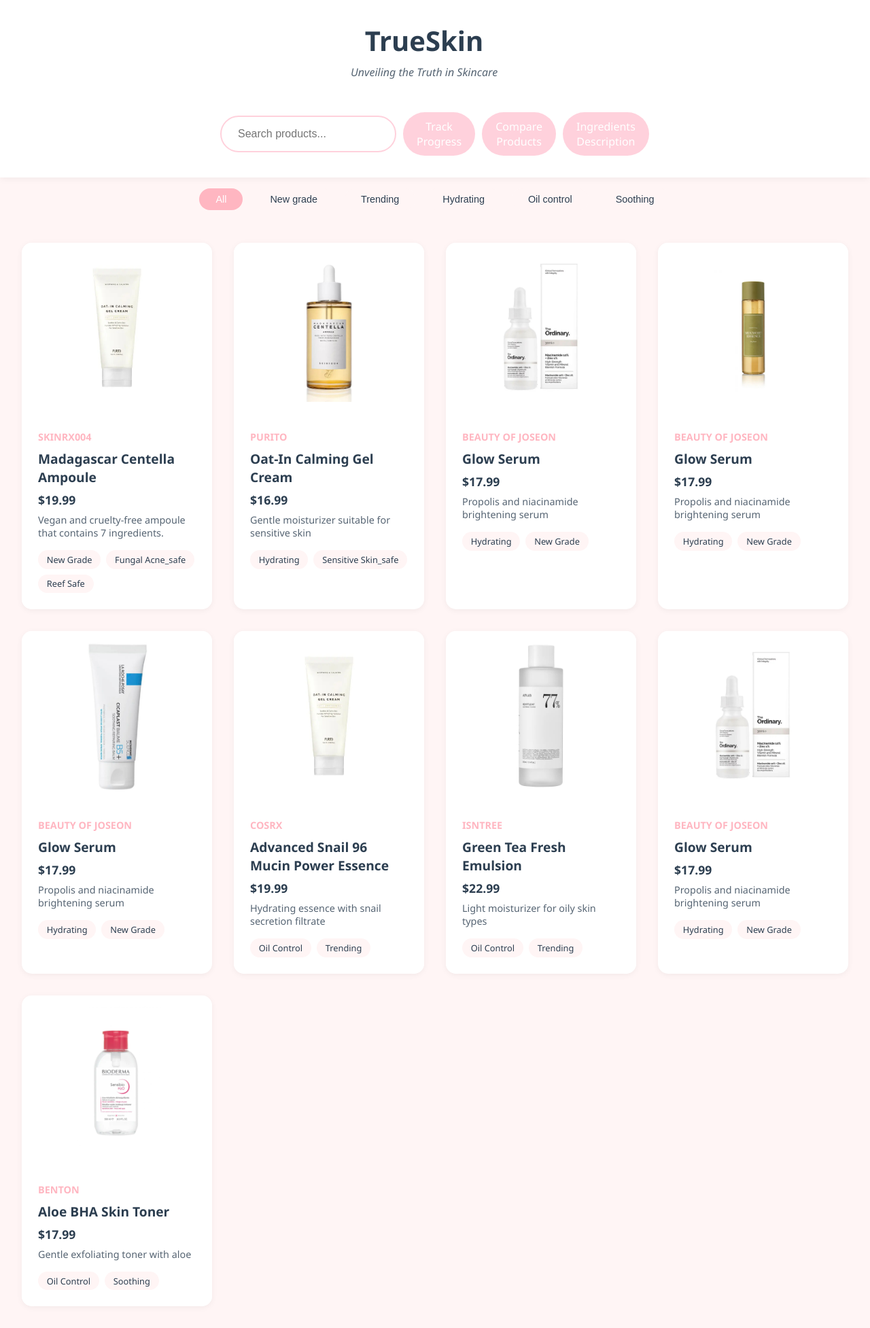
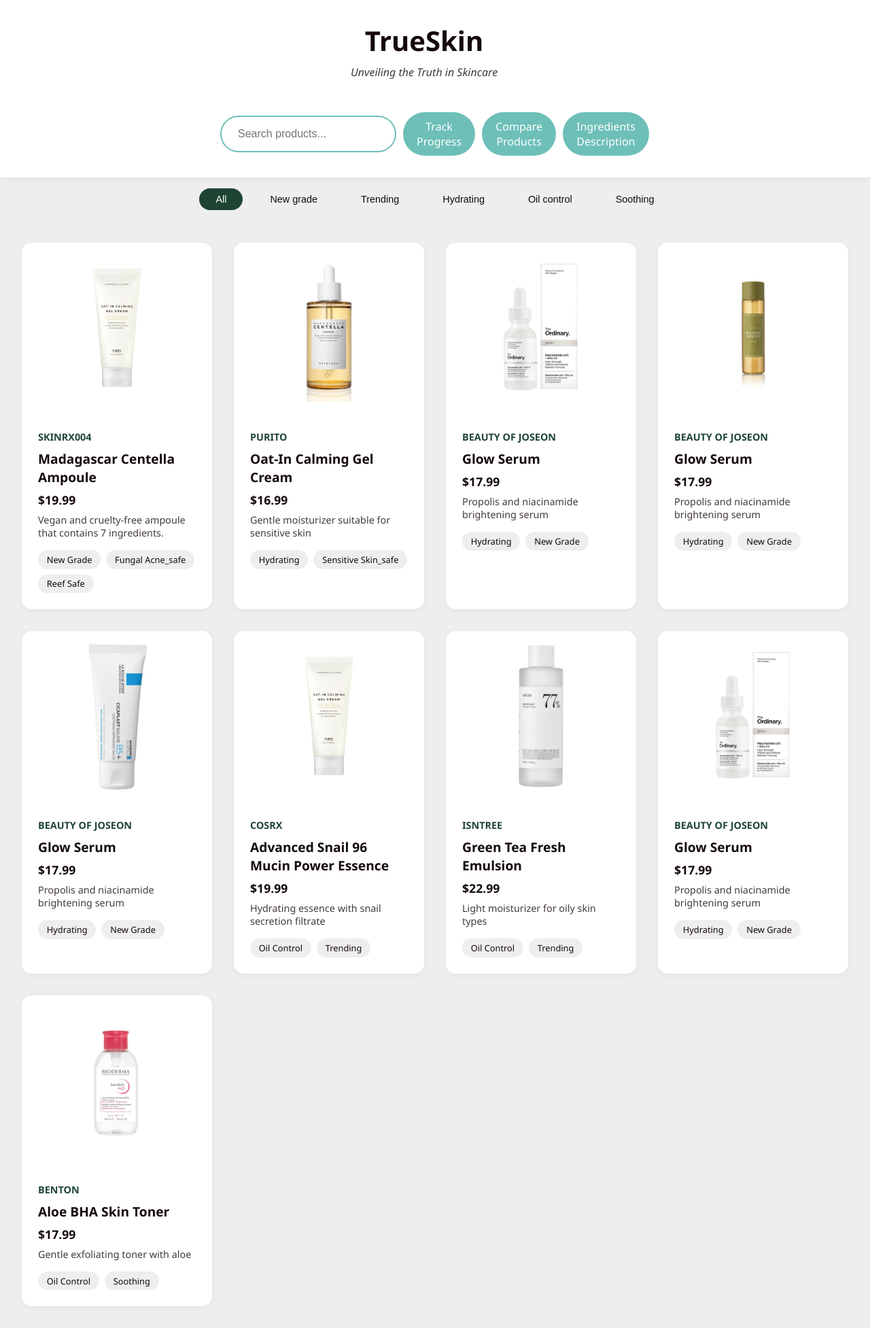
Before and after one commit to isaisa002/TrueSkin, a Flask app: page / in a window 1280 px wide. Shown: the whole page at 68% size. Run offline with Flask 3, Linux system fonts and the light colour scheme.

Commit message:
testing green

```diff
--- a/static/style.css
+++ b/static/style.css
@@ -1,9 +1,9 @@
 :root {
-  --color-primary: #ffb6c1;
-  --color-secondary: #ffc0cb;
-  --color-tertiary: #ffd1dc;
-  --color-background: #fff5f5;
-  --color-text: #2c3e50;
+  --color-primary: #1e4533;
+  --color-secondary: #51b788;
+  --color-tertiary: #6dbfb8;
+  --color-background: #eeeeee;
+  --color-text: #14080e;
   --shadow: 0 2px 10px rgba(0, 0, 0, 0.05);
 }
 
```
